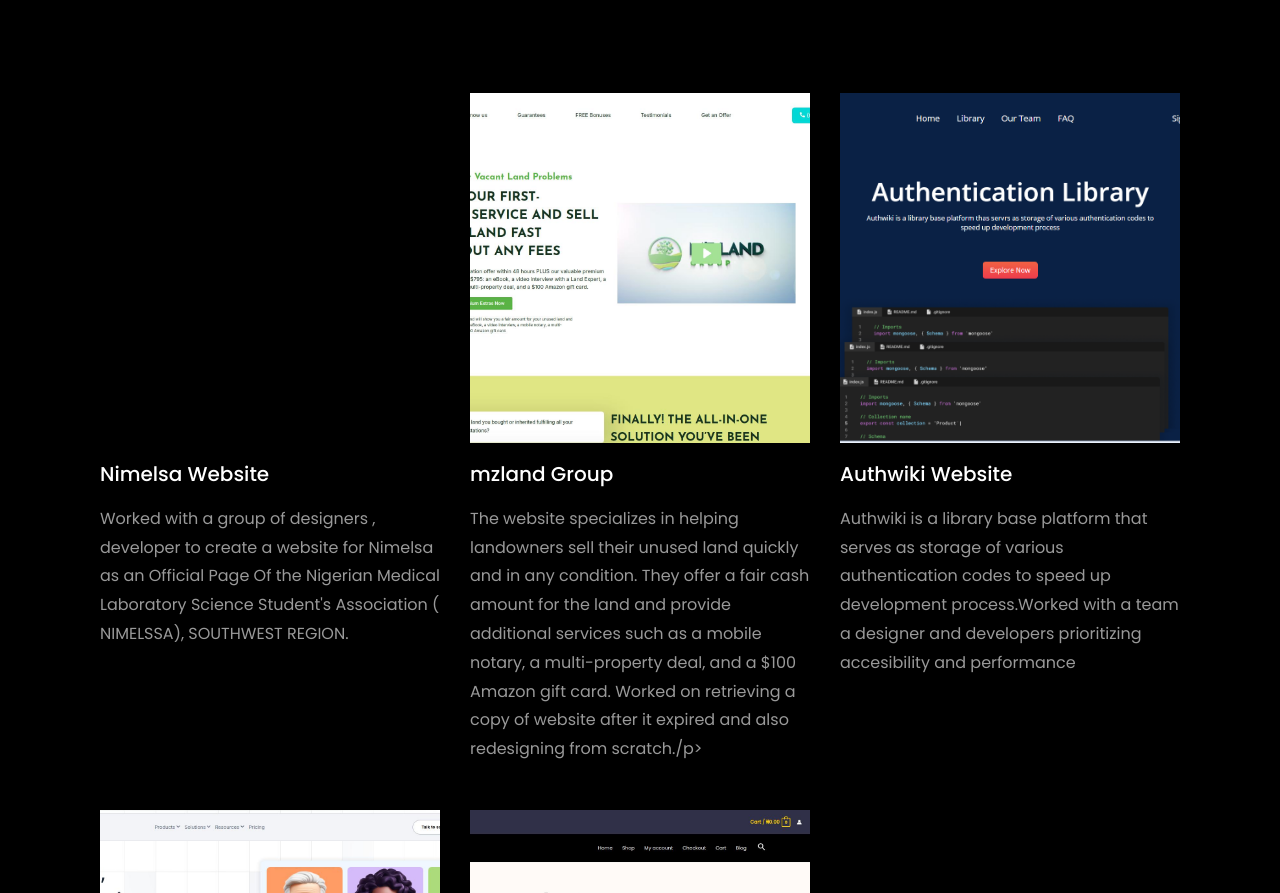
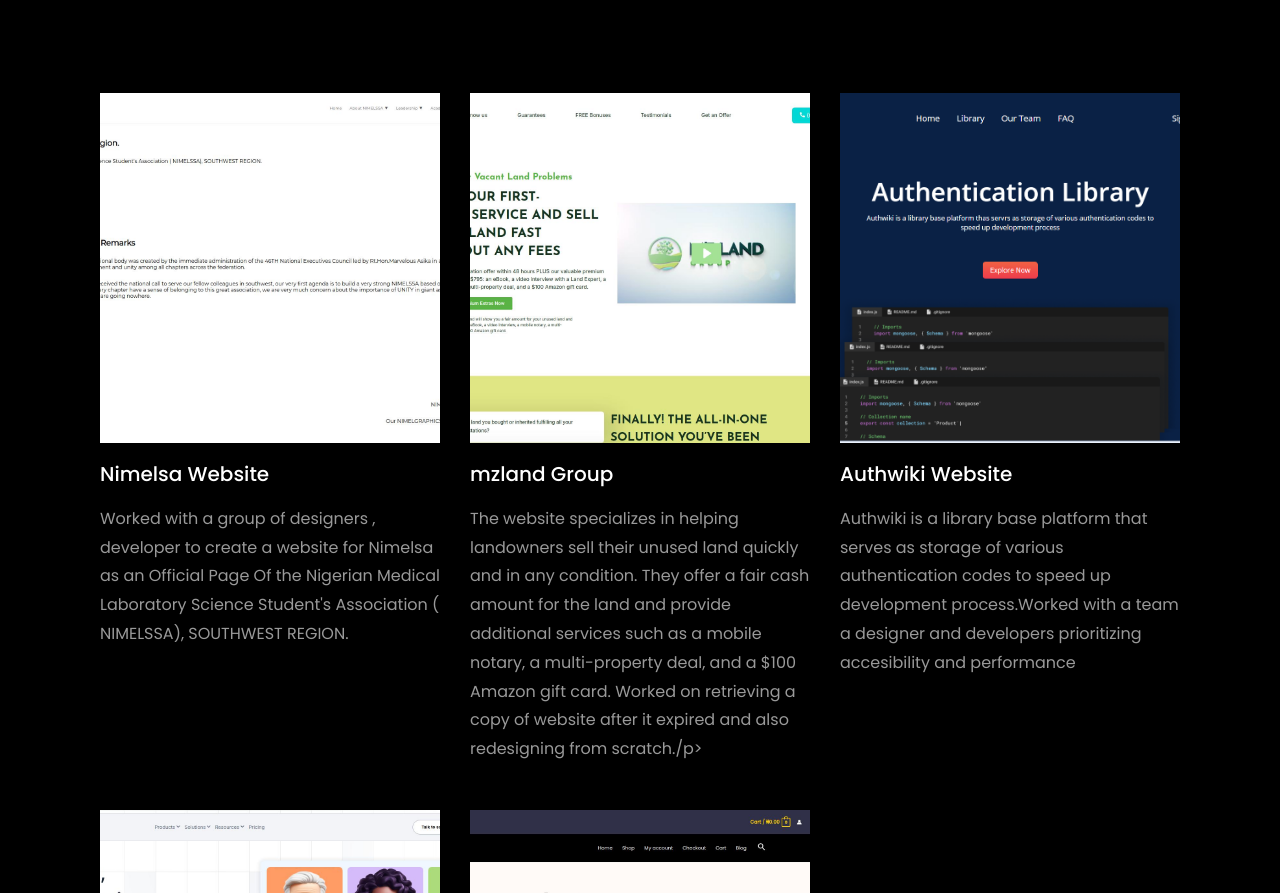
Before and after one commit to theselaw/Localhost, a plain HTML site: page index.html in a window 1280 px wide. Shown: the part 2399-3292 px from the top of the page. Drawn offline with nearby package versions, Linux system fonts and the light colour scheme; files that its build step writes are made by us from their sources; the site is published under a folder, as on GitHub Pages, so addresses that start at the root find nothing; files whose address does not match are found by name.

Commit message:
update index.html

```diff
--- a/index.html
+++ b/index.html
@@ -412,7 +412,7 @@
 			<div class="row d-flex">
 				<div class="col-md-4 d-flex ftco-animate">
 					<div class="blog-entry justify-content-end">
-						<a href="https://dctp-ft-group-8-southwest.vercel.app/#" class="block-20 zoom-effect" style="background-image: url('/images/nimelsa.png');"></a>
+						<a href="https://dctp-ft-group-8-southwest.vercel.app/#" class="block-20 zoom-effect" style="background-image: url('images/nimelsa.png');"></a>
 						<div class="text mt-3 float-right d-block">
 							<h3 class="heading"><a href="https://dctp-ft-group-8-southwest.vercel.app/#">Nimelsa Website</a></h3>
 							<p>Worked with a group of designers , developer to create a website for Nimelsa as an Official Page Of the Nigerian Medical Laboratory Science Student's Association ( NIMELSSA), SOUTHWEST REGION. </p>
```
